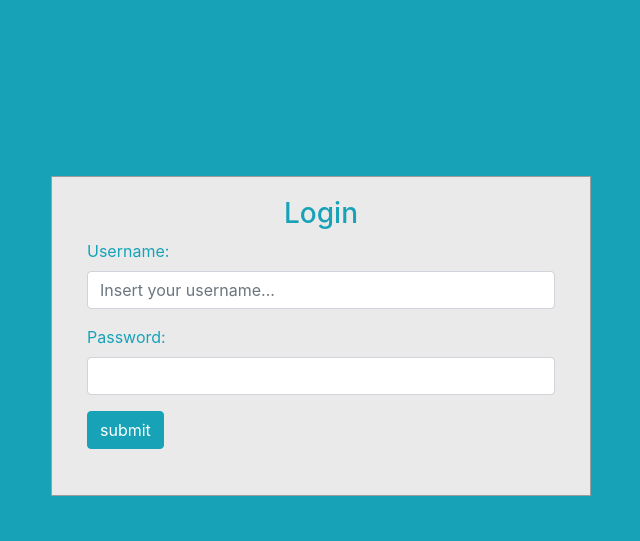
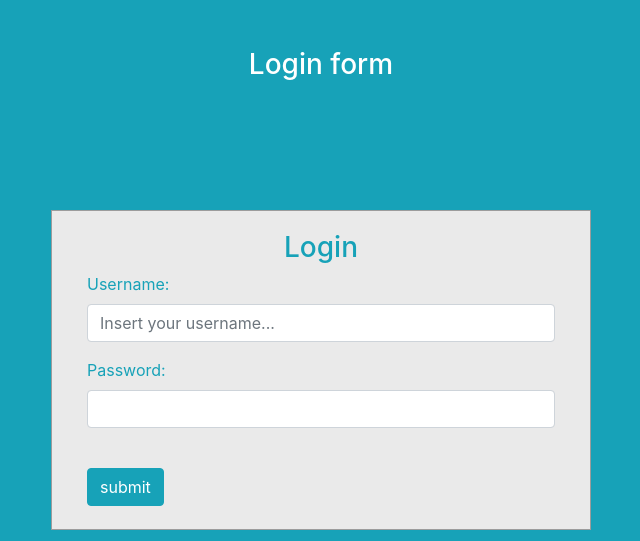
Before and after one commit to rosario-riccio/MediStormSeeker, a Python web app: template templates/index.html in a window 1280 px wide. Shown: the top 541 px of the page, without its empty margins (319-959 px from the left). Run offline with Jinja, Linux system fonts and the light colour scheme; the template is opened without the code that fills it, so the values that code supplies are empty; some libraries are stand-ins or nearby versions.

Commit message:
Update index.html

```diff
--- a/templates/index.html
+++ b/templates/index.html
@@ -28,30 +28,36 @@
           padding: 20px;
         }
         #login .container #login-row #login-column #login-box #login-form #register-link {
-          margin-top: -85px;
+          margin-top: -45px;
         }
+
   </style>
   </head>
   <body>
     <div id="login">
-        <h3 class="text-center text-white pt-5"></h3>
+        <h3 class="text-center text-white pt-5">Login form</h3>
         <div class="container">
             <div id="login-row" class="row justify-content-center align-items-center">
                 <div id="login-column" class="col-md-6">
                     <div id="login-box" class="col-md-12">
-                        <form id="login-form" class="form" action="{{url_for('login')}}" method="POST">
+                        <form id="login-form" class="form" action="{{url_for('login')}}" method="post">
                             <h3 class="text-center text-info">Login</h3>
                             <div class="form-group">
-                                <label for=username" class="text-info">Username:</label><br>
-                                <input id="username" type="text" class="form-control"  name="username" placeholder="Insert your username...">
+                                <label for="username" class="text-info">Username:</label><br>
+                                <input type="text" name="username" id="username" class="form-control" placeholder="Insert your username...">
                             </div>
                             <div class="form-group">
                                 <label for="password" class="text-info">Password:</label><br>
-                                <input id="password" type="password" class="form-control" name="password" >
+                                <input type="password" name="password" id="password" class="form-control">
                             </div>
+                            <br>
                             <div class="form-group">
+                                <!--<label for="remember-me" class="text-info"><span>Remember me</span> <span><input id="remember-me" name="remember-me" type="checkbox"></span></label><br>-->
                                 <input type="submit" name="submit" class="btn btn-info btn-md" value="submit">
                             </div>
+                            <!--<div id="register-link" class="text-right">
+                                <a href="{{url_for('registration')}}" class="text-info">Register here</a>
+                            </div>-->
                         </form>
                     </div>
                 </div>
@@ -65,6 +71,7 @@
     <script src="https://cdnjs.cloudflare.com/ajax/libs/popper.js/1.14.7/umd/popper.min.js" integrity="sha384-UO2eT0CpHqdSJQ6hJty5KVphtPhzWj9WO1clHTMGa3JDZwrnQq4sF86dIHNDz0W1" crossorigin="anonymous"></script>
     <script src="https://stackpath.bootstrapcdn.com/bootstrap/4.3.1/js/bootstrap.min.js" integrity="sha384-JjSmVgyd0p3pXB1rRibZUAYoIIy6OrQ6VrjIEaFf/nJGzIxFDsf4x0xIM+B07jRM" crossorigin="anonymous"></script>
     {% if session.logged_in == False %}
+        {% do session.pop('logged_in') %}
         <script>alert("incorrect email or password");</script>
     {% endif %}
   </body>
```
